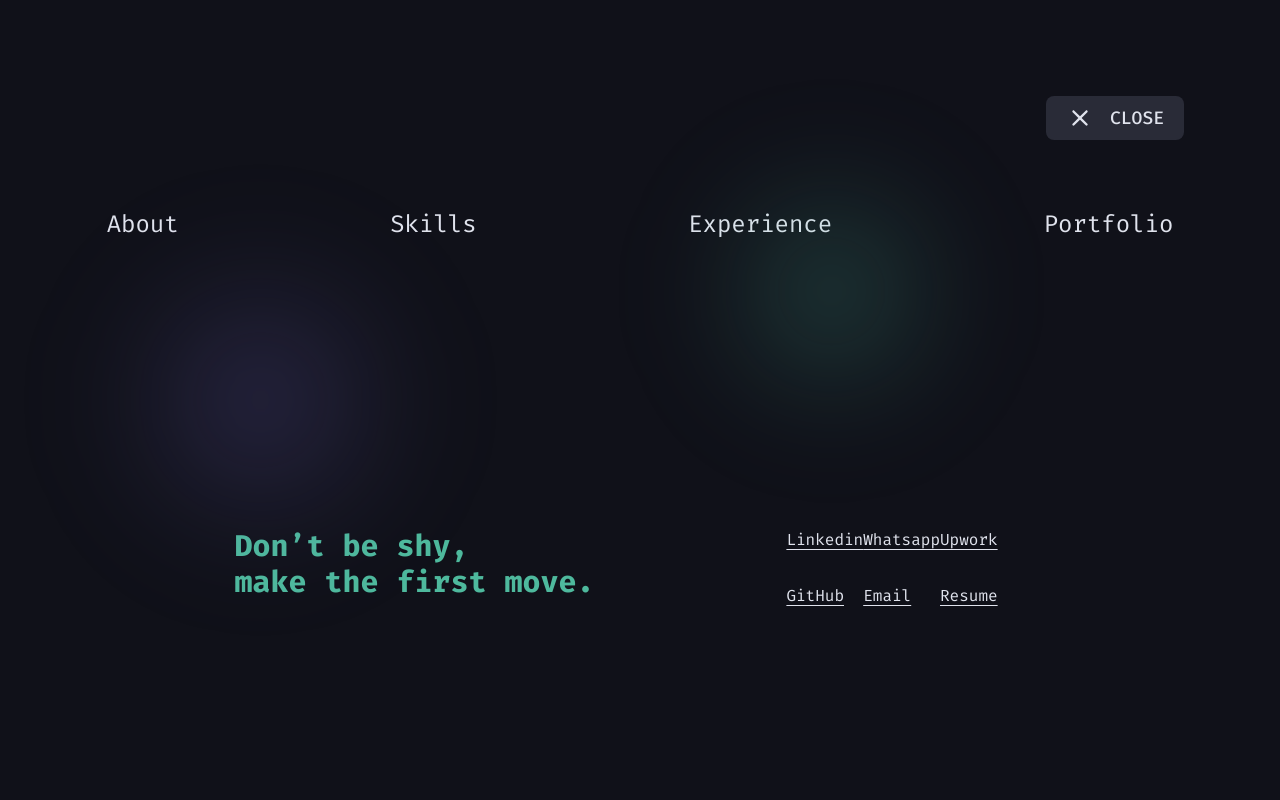
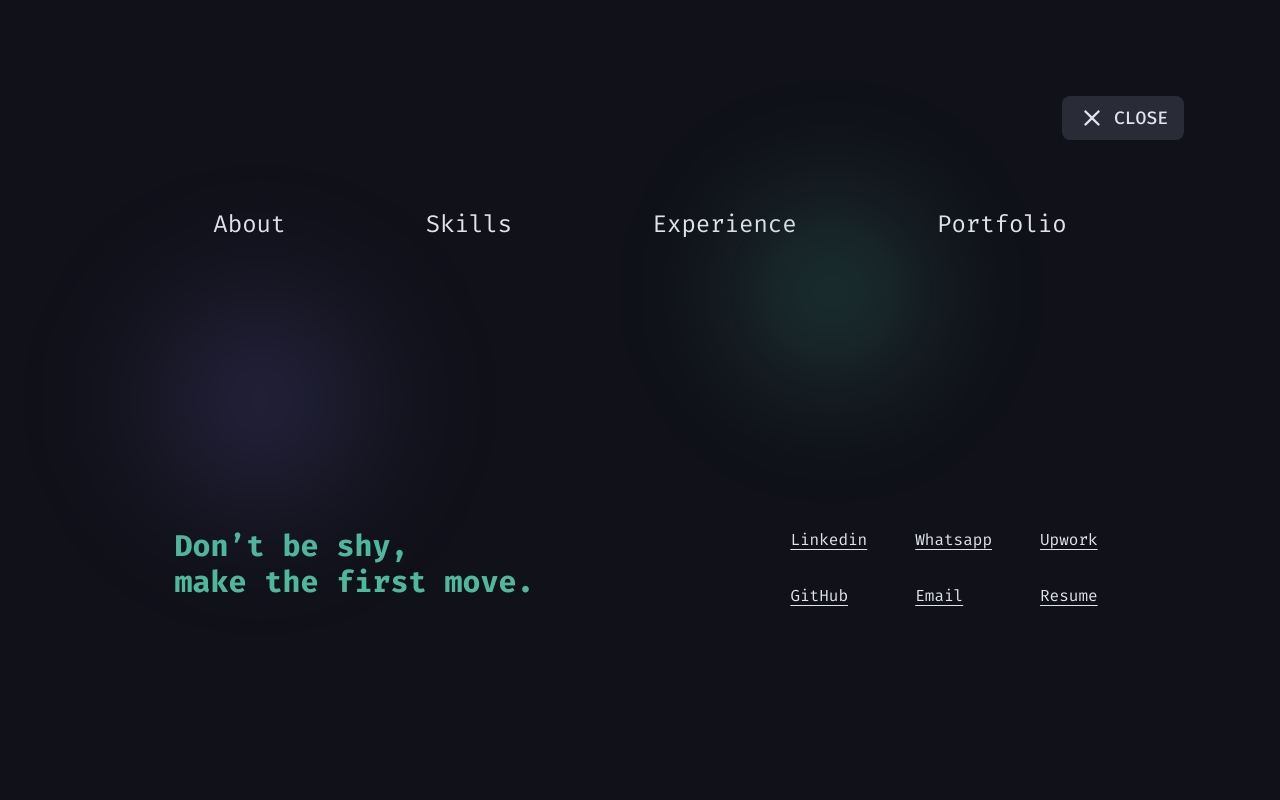
Before and after one commit to Ninise/nikita_website_v2, a Next.js app: page / in a window 1280 px wide. Both pictures are taken after a click on the button "MENU". Shown: the top 800 px of the page. Built offline with nearby package versions, Linux system fonts and the light colour scheme.

Commit message:
some fixes

```diff
--- a/src/components/home/HomeFooter.tsx
+++ b/src/components/home/HomeFooter.tsx
@@ -2,7 +2,7 @@ export const HomeFooter = ({ isFooter }: { isFooter: boolean }) => {
   const TYPE_FOOTER: string =
     'flex max-sm:flex-col flex-row w-screen px-96 max-xl:px-52 max-sm:px-0 max-sm:w-[300px] justify-between justify-self-center space-x-36 max-xl:space-x-0';
   const TYPE_MENU: string =
-    'flex flex-row justify-between justify-self-center space-x-36 max-xl:space-x-0 max-sm:flex-col';
+    'flex flex-row justify-between justify-self-center space-x-52 ms-10 max-xl:space-x-0 max-sm:flex-col';
 
   return (
     <section className='grid pt-72 max-sm:pt-30'>
@@ -16,7 +16,7 @@ export const HomeFooter = ({ isFooter }: { isFooter: boolean }) => {
               }>
               Don’t be shy, <br /> make the first move.
             </h2>
-            <div className='flex flex-row justify-between w-full px-12 max-sm:px-0'>
+            <div className='flex flex-row justify-between space-x-12 px-12 max-sm:px-0'>
               <div
                 className={
                   'flex flex-col gap-y-8 ' +
--- a/src/components/home/HomeLanding.tsx
+++ b/src/components/home/HomeLanding.tsx
@@ -5,7 +5,7 @@ export const HomeLanding = () => {
   return (
     <section className='pt-32 self-center'>
       <div className='flex flex-col space-y-8'>
-        <div className='flex items-center justify-center justify-between space-x-16 max-sm:space-x-0 max-sm:justify-around'>
+        <div className='flex items-center justify-center justify-between space-x-16 max-sm:space-x-0 max-sm:justify-around me-7 max-xl:me-1 max-sm:me-0'>
           <svg
             className='max-xl:w-28 max-sm:w-14'
             xmlns='http://www.w3.org/2000/svg'
--- a/src/components/home/HomeMenu.tsx
+++ b/src/components/home/HomeMenu.tsx
@@ -17,12 +17,12 @@ export const HomeMenu: React.FC<HomeHeaderProps<() => void>> = ({ fun }) => {
       <div className='flex flex-col mt-52 z-50'>
         <button
           className={
-            'flex flew-row fixed top-24 right-24 items-center px-5 py-2 bg-menu-back-button text-dark-blue hover:text-menu-button hover:bg-dark-blue fill-dark-blue rounded-lg ' +
+            'flex flex-row fixed top-24 right-24 items-center px-4 py-2 bg-menu-back-button text-dark-blue hover:text-menu-button hover:bg-dark-blue fill-dark-blue rounded-lg ' +
             TABLET_BTN +
             MOBILE_BTN
           }
           onClick={() => fun()}>
-          <div className='flex flex-row items-center space-x-4 max-xl:space-x-2 max-sm:space-x-0'>
+          <div className='flex flex-row items-center space-x-2 max-xl:space-x-2 max-sm:space-x-0'>
             <svg
               xmlns='http://www.w3.org/2000/svg'
               width='28'
@@ -41,7 +41,7 @@ export const HomeMenu: React.FC<HomeHeaderProps<() => void>> = ({ fun }) => {
             </p>
           </div>
         </button>
-        <div className='flex flex-row w-10/12 text-dark-white text-2xl text-medium self-center justify-between mt-18 align-center max-xl:text-xl max-sm:text-sm'>
+        <div className='flex flex-row w-4/6 text-dark-white text-2xl text-medium self-center justify-between mt-18 align-center max-xl:text-xl max-sm:text-sm'>
           <a
             className='hover:text-white duration-300'
             href='#'>
```
